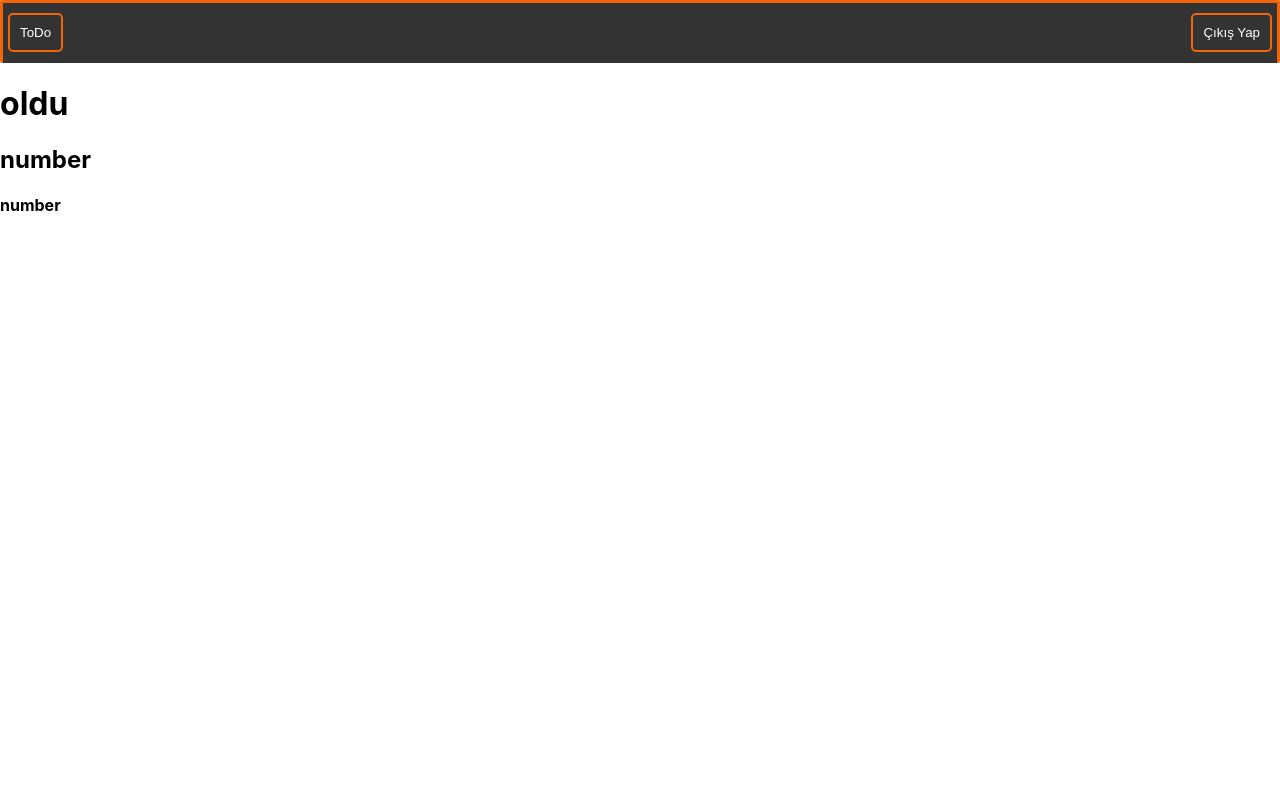
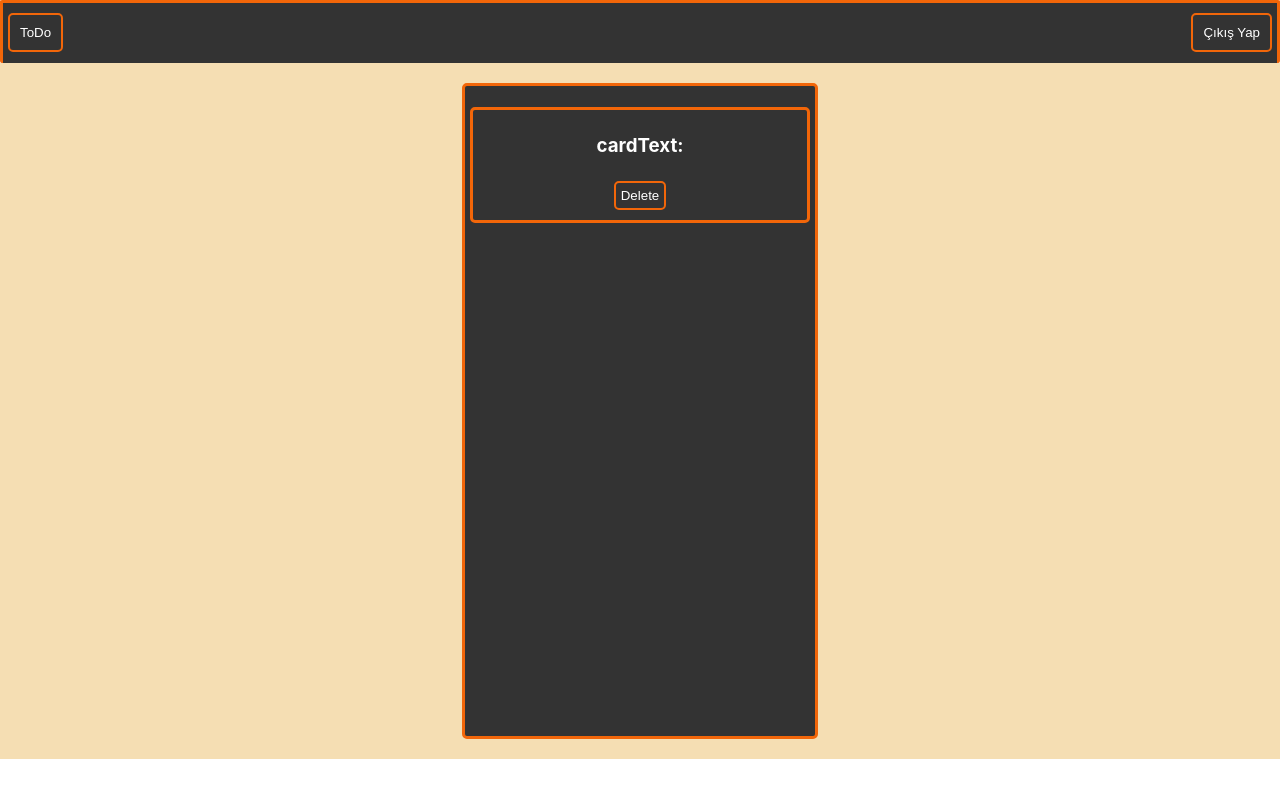
Before and after one commit to mertcancet/todo-redux, a React (Create React App) app: page /todo in a window 1280 px wide. Both pictures are taken after a click on the button "Kolon detay gör". Built offline with nearby package versions, Linux system fonts and the light colour scheme.

Commit message:
column detail page completed

```diff
--- a/src/componenets/BoardColumn/boardColumn.css
+++ b/src/componenets/BoardColumn/boardColumn.css
@@ -17,6 +17,17 @@
   text-align: center;
   padding: 10px;
   font-weight: 400;
+}
+.boardColumn__body--detailPage {
+  border: 2px solid #f26609;
+  border-radius: 5px;
+  background-color: #333;
+  color: white;
+  margin: 5px;
+  padding: 5px;
+}
+.boardColumn__body--detailPage:hover {
+  background-color: #f26609;
 }
 .boardColumn__body--deleteBtn {
   border: 2px solid #f26609;
--- a/src/componenets/BoardColumn/boardColumn.js
+++ b/src/componenets/BoardColumn/boardColumn.js
@@ -55,6 +55,7 @@ class BoardColumn extends React.Component {
               key={each.get("id", Math.random())}
             >
               <button
+                className="boardColumn__body--detailPage"
                 key={each.get("id", Math.random())}
                 onClick={() => this.props.history.push(`/todo/${each.get("id","0")}`)}
               >
--- /dev/null
+++ b/src/componenets/BoardColumn/boardColumnCard/boardColumnCard.css
@@ -0,0 +1,17 @@
+.boardColumnCard {
+  background-color: wheat;
+  display: flex;
+  justify-content: center;
+  text-align: center;
+}
+.boardColumnCard__card {
+  width: 350px;
+  height: 650px;
+  border: 3px solid #f26609;
+  background-color: #333;
+  border-radius: 5px;
+  margin: 20px 10px;
+}
+.boardColumnCard__card--header {
+  color: white;
+}
--- a/src/componenets/BoardColumn/boardColumnCard/boardColumnCard.js
+++ b/src/componenets/BoardColumn/boardColumnCard/boardColumnCard.js
@@ -1,6 +1,8 @@
 import React from "react";
+import Card from "../Cards/cards";
 import { connect } from "react-redux";
 import I from "immutable";
+import "./boardColumnCard.css";
 class BoardColumnCard extends React.Component {
   render() {
     console.log("board column card index", this.props);
@@ -13,11 +15,27 @@ class BoardColumnCard extends React.Component {
         {this.props.columnList.map((each) => {
           if (each.get("id") === parseFloat(params.index))
             return (
-              <div>
-                <h1>oldu</h1>
-                <h2>{typeof each.get("id")}</h2>
-                <h4>{typeof parseFloat(params.index)}</h4>
-                <h4>{each.get("text", "-")}</h4>
+              <div className="boardColumnCard__card">
+                <h1 className="boardColumnCard__card--header">
+                  {each.get("text", "-")}
+                </h1>
+                {this.props.cardList.map((card, index) => {
+                  if (card.get("cardColumn", "") == each.get("text", "-"))
+                    return (
+                      <div
+                        className="boardColumn__card"
+                        key={card.get("id", Math.random())}
+                      >
+                        <Card
+                          key={card.get("id", Math.random())}
+                          id={card.get("id", "-")}
+                          cardText={card.get("cardText", "")}
+                          cardColumn={each.get("text", "")}
+                          index={index}
+                        />
+                      </div>
+                    );
+                })}
               </div>
             );
         })}
@@ -28,6 +46,7 @@ class BoardColumnCard extends React.Component {
 function mapStateToProps(store) {
   return {
     columnList: store.get("columnList", I.List()),
+    cardList: store.get("cardList", I.List()),
   };
 }
 export default connect(mapStateToProps)(BoardColumnCard);
```
